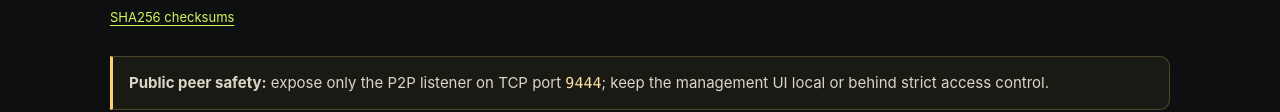
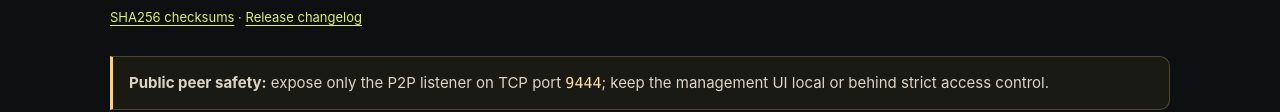
Before and after one commit to iuna-labs/iuna, a plain HTML site: page www/downloads.html in a window 1280 px wide. Shown: the part 644-756 px from the top of the page. Drawn offline with Linux system fonts and the light colour scheme; no server answers.

Commit message:
chore(release): automate complete changelog generation

```diff
--- a/www/downloads.html
+++ b/www/downloads.html
@@ -89,7 +89,11 @@
       </article>
     </div>
 
-    <p class="checksum-link"><a href="/downloads/SHA256SUMS">SHA256 checksums</a></p>
+    <p class="checksum-link">
+      <a href="/downloads/SHA256SUMS">SHA256 checksums</a>
+      <span aria-hidden="true">·</span>
+      <a href="/git/iuna/file/CHANGELOG.md.html">Release changelog</a>
+    </p>
 
     <aside class="safety-note">
       <strong>Public peer safety:</strong> expose only the P2P listener on TCP port <code>9444</code>; keep the management UI local or behind strict access control.
```
Also changed, not shown: CHANGELOG.md (added), README.md, 4 other files.
